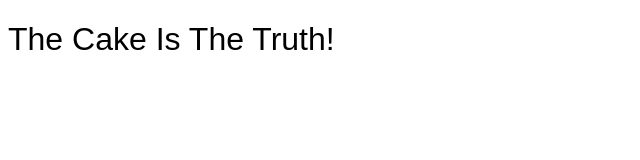
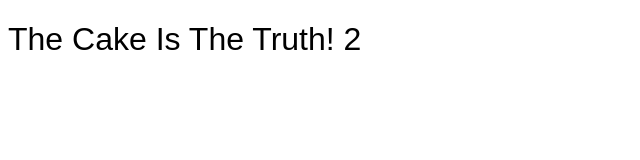
Before and after one commit to rockhowse/concourse-nginx, a plain HTML site: page index.html in a window 1280 px wide. Shown: the full height of the page, 0-640 px from the left. Drawn offline with Linux system fonts and the light colour scheme.

Commit message:
New change

```diff
--- a/index.html
+++ b/index.html
@@ -14,7 +14,7 @@
 </head>
 <body>
     <h1>
-        The Cake Is The Truth!
+        The Cake Is The Truth! 2
     </h1>
 </body>
 </html>
```
